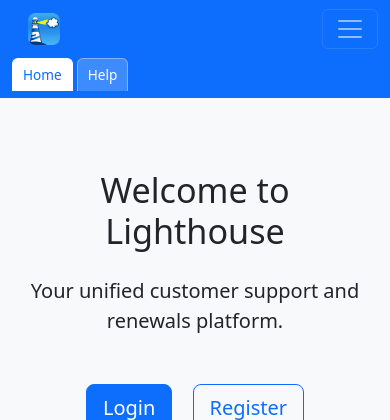
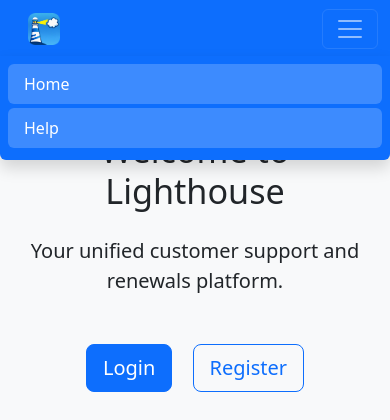
Before and after one commit to markcapelle/Lighthouse, a Django app: page / in a window 390 px wide, after a click that opens the changed part. Shown: the top 420 px of the page. Run offline with Django 5.2, Linux system fonts and the light colour scheme.

Commit message:
STYLE: nav bar hamburger menu
nav bar can no alternate between standard hamburger stacked menu and tabs independent of user controls. added script to close hamburger menu when toggling between user menu, otherwise they overlap each other.

```diff
--- a/static/css/style.css
+++ b/static/css/style.css
@@ -36,6 +36,26 @@
 
 
 
+/* Floating collapsed tab menu */
+#tabMenu {
+    position: absolute;
+    top: 56px; /* height of navbar */
+    left: 0;
+    width: 100%;
+    z-index: 2000;
+}
+
+#tabMenu .nav-link {
+    background: rgba(255,255,255,0.20);
+    color: #fff;
+    border-radius: 6px;
+    margin-bottom: 4px;
+}
+
+#tabMenu .nav-link:hover {
+    background: #fff;
+    color: #0d6efd;
+}
 
 
 
--- /dev/null
+++ b/static/js/nav-behavior.js
@@ -0,0 +1,13 @@
+document.addEventListener("click", function (e) {
+    const tabMenu = document.getElementById("tabMenu");
+    const bsCollapse = bootstrap.Collapse.getInstance(tabMenu);
+
+    // If hamburger menu is open AND click is outside it AND click opens user menu
+    if (bsCollapse && tabMenu.classList.contains("show")) {
+
+        // If the click is on the user dropdown toggle
+        if (e.target.closest('.nav-item.dropdown')) {
+            bsCollapse.hide();
+        }
+    }
+});
--- a/templates/base.html
+++ b/templates/base.html
@@ -52,5 +52,7 @@
     </footer>
 
     <script src="https://cdn.jsdelivr.net/npm/bootstrap@5.3.3/dist/js/bootstrap.bundle.min.js"></script>
+    <script src="{% static 'js/nav-behavior.js' %}"></script>
+
 </body>
 </html>
--- a/templates/nav.html
+++ b/templates/nav.html
@@ -8,20 +8,21 @@
             <img src="{% static 'img/logo.png' %}" alt="Logo" style="height:50px;" class="mx-3">
         </a>
 
-        <!-- Hamburger toggler (controls ONLY the tabs now) -->
-        <button class="navbar-toggler" type="button" data-bs-toggle="collapse"
-                data-bs-target="#tabNav" aria-controls="tabNav" aria-expanded="false"
+        <!-- Hamburger toggler (controls floating mobile menu) -->
+        <button class="navbar-toggler" type="button"
+                data-bs-toggle="collapse"
+                data-bs-target="#tabMenu"
+                aria-controls="tabMenu"
+                aria-expanded="false"
                 aria-label="Toggle navigation">
             <span class="navbar-toggler-icon"></span>
         </button>
 
-        <!-- COLLAPSIBLE TABS ONLY -->
-        <div class="collapse navbar-collapse" id="tabNav">
-
-            <ul class="nav nav-tabs flex-wrap border-0 me-auto mt-2 mt-lg-0">
+        <!-- DESKTOP TABS (visible only on lg+) -->
+        <div class="d-none d-lg-block ms-3">
+            <ul class="nav nav-tabs border-0">
 
                 {% if not request.user.is_authenticated %}
-                    <!-- PUBLIC NAV -->
                     <li class="nav-item">
                         <a class="nav-link {% if request.path == '/' %}active{% endif %}" href="/">Home</a>
                     </li>
@@ -31,7 +32,6 @@
                     </li>
 
                 {% else %}
-                    <!-- APP NAV -->
                     <li class="nav-item">
                         <a class="nav-link {% if request.path == '/dashboard' %}active{% endif %}" href="/dashboard">Dashboard</a>
                     </li>
@@ -50,7 +50,6 @@
                 {% endif %}
 
             </ul>
-
         </div>
 
         <!-- ALWAYS-VISIBLE USER MENU -->
@@ -90,3 +89,37 @@
 
     </div>
 </nav>
+
+<!-- MOBILE FLOATING MENU -->
+<div class="collapse d-lg-none" id="tabMenu">
+    <ul class="nav flex-column bg-primary p-2 shadow rounded-bottom">
+
+        {% if not request.user.is_authenticated %}
+            <li class="nav-item">
+                <a class="nav-link {% if request.path == '/' %}active{% endif %}" href="/">Home</a>
+            </li>
+
+            <li class="nav-item">
+                <a class="nav-link {% if request.path == '/help' %}active{% endif %}" href="/help">Help</a>
+            </li>
+
+        {% else %}
+            <li class="nav-item">
+                <a class="nav-link {% if request.path == '/dashboard' %}active{% endif %}" href="/dashboard">Dashboard</a>
+            </li>
+
+            <li class="nav-item">
+                <a class="nav-link {% if request.path == '/renewals' %}active{% endif %}" href="/renewals">Renewals</a>
+            </li>
+
+            <li class="nav-item">
+                <a class="nav-link {% if request.path == '/products' %}active{% endif %}" href="/products">Products</a>
+            </li>
+
+            <li class="nav-item">
+                <a class="nav-link {% if request.path == '/customers' %}active{% endif %}" href="/customers">Customers</a>
+            </li>
+        {% endif %}
+
+    </ul>
+</div>
```
